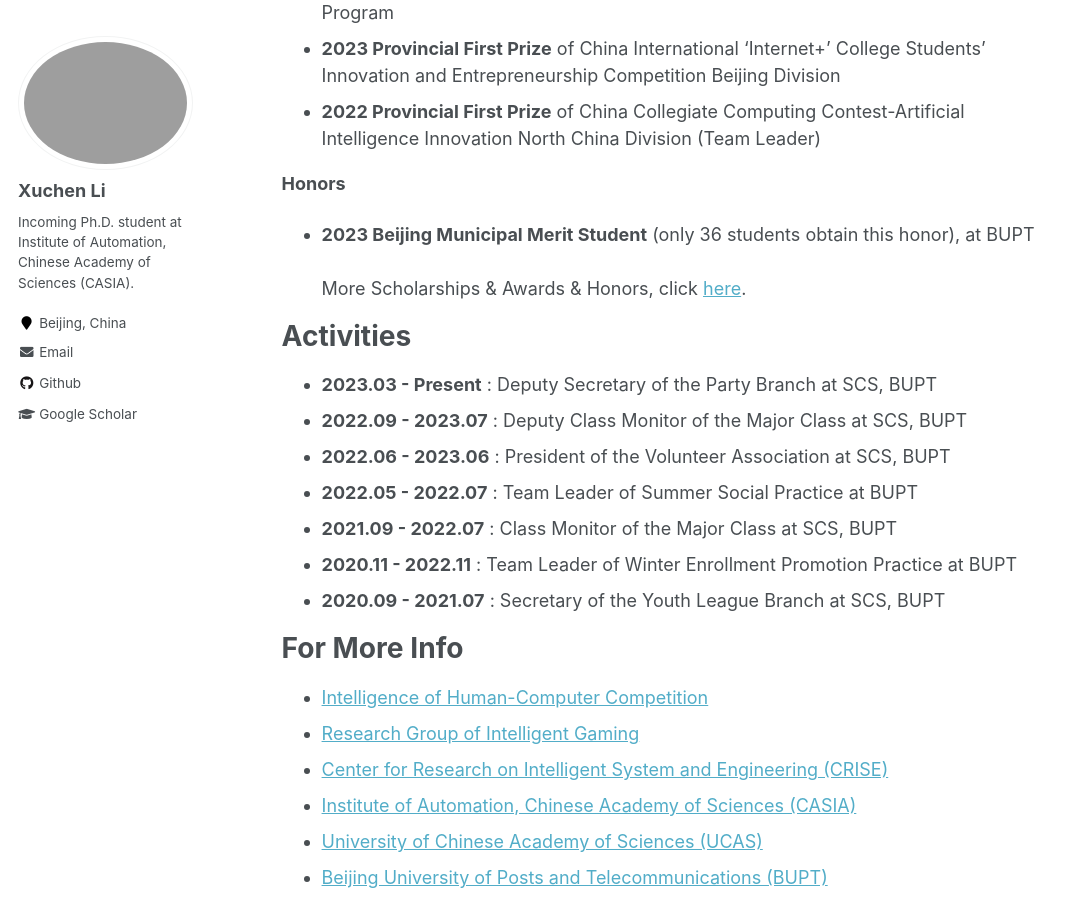
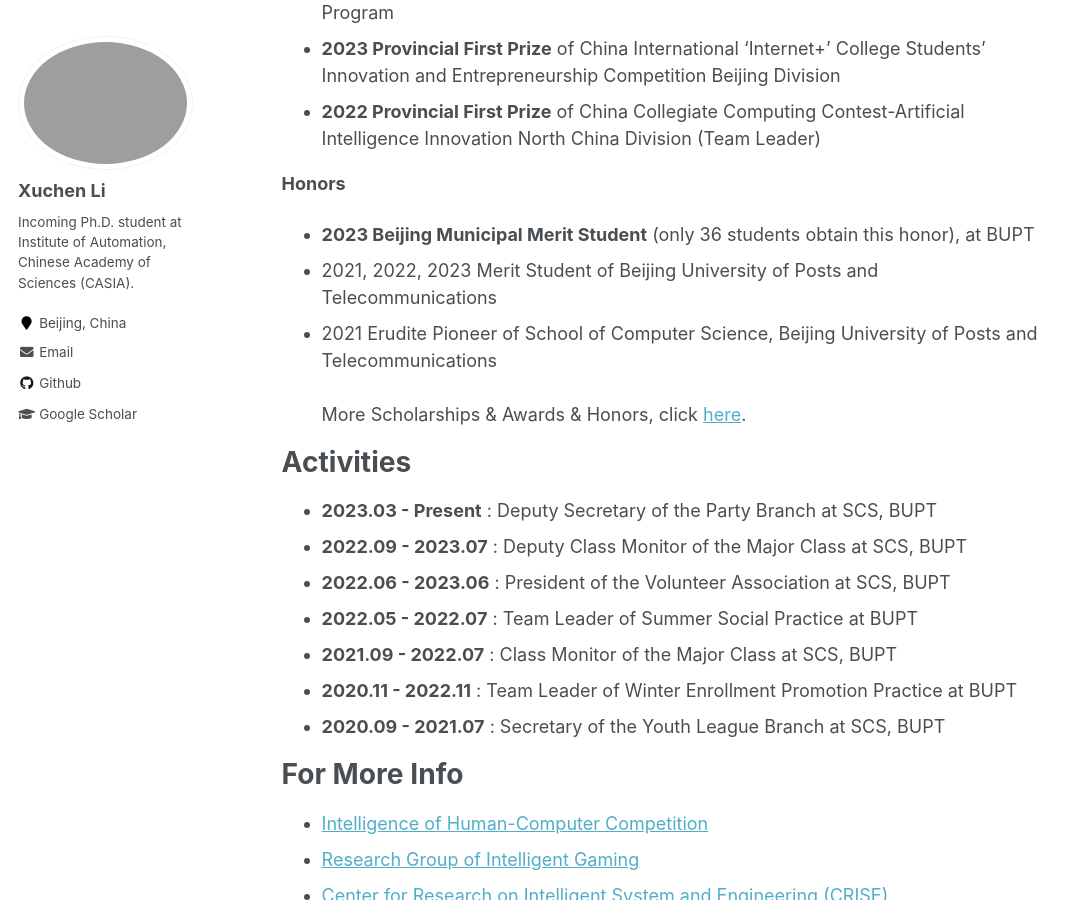
Before and after one commit to Xuchen-Li/Xuchen-Li.github.io, a Jekyll site: the page built from _pages/about.md, in a window 1280 px wide and 900 px high, scrolled down 3016 px. Shown: the whole window, without its empty margins (0-1082 px from the left). Built offline with Jekyll 4.4.1, drawn with Linux system fonts in a browser that asks for light colours.

Commit message:
更新 about.md

```diff
--- a/_pages/about.md
+++ b/_pages/about.md
@@ -85,6 +85,8 @@ Scholarships & Awards & Honors
 
 **Honors**
 * **2023 Beijing Municipal Merit Student** (only 36 students obtain this honor), at BUPT
+* 2021, 2022, 2023 Merit Student of Beijing University of Posts and Telecommunications
+* 2021 Erudite Pioneer of School of Computer Science, Beijing University of Posts and Telecommunications
 <br><br>
 More Scholarships & Awards & Honors, click [here](https://xuchen-li.github.io/awards&honors/).
 
```
